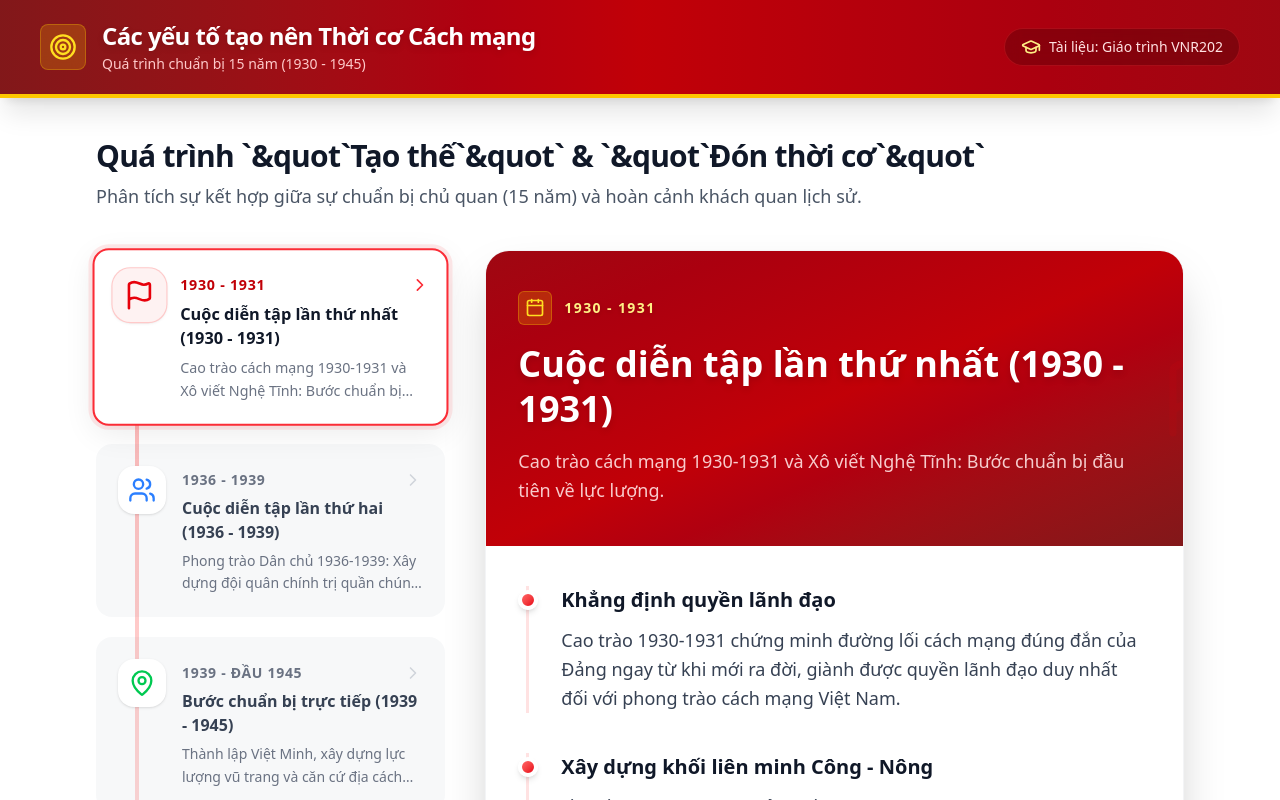
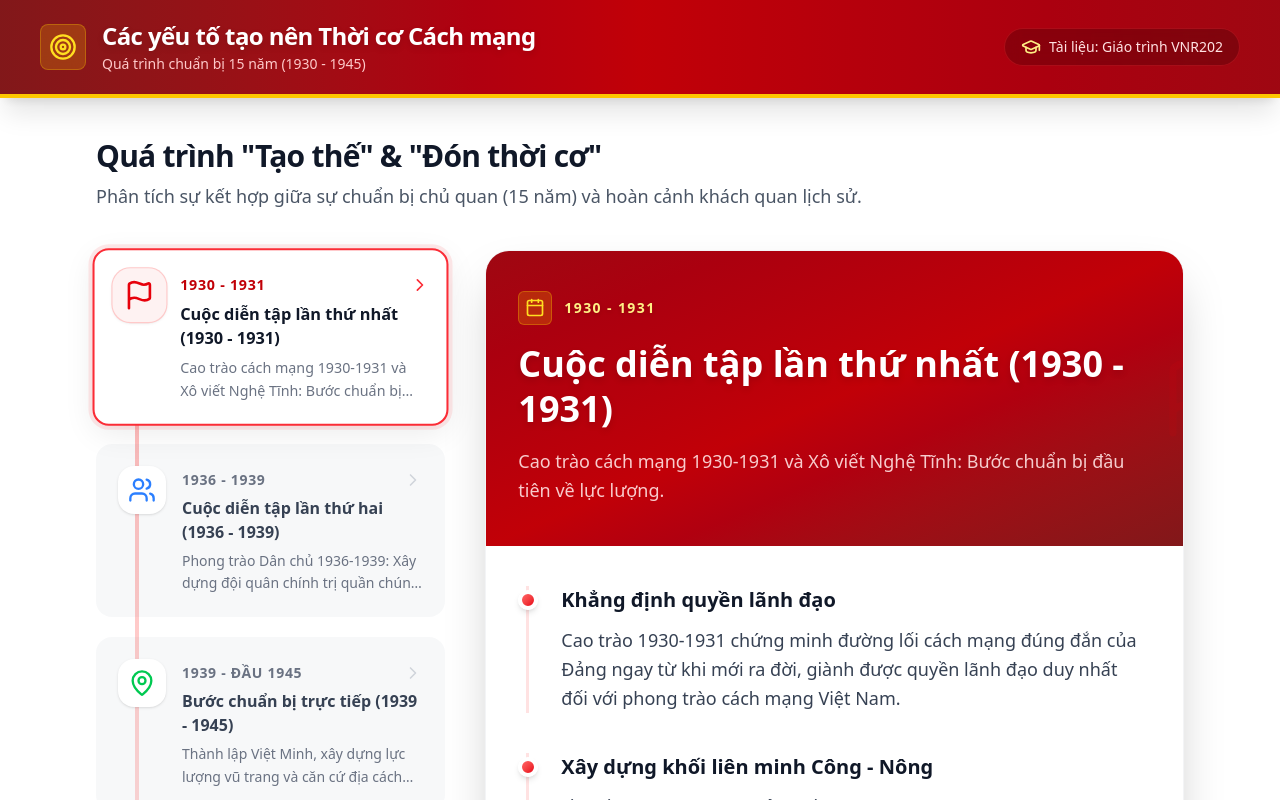
Before and after one commit to BLonggg608/vnr-1w, a Next.js app: page / in a window 1280 px wide. Shown: the top 800 px of the page. Built offline with nearby package versions, Linux system fonts and the light colour scheme.

Commit message:
fix: correct HTML entity usage in title for consistency

```diff
--- a/app/page.tsx
+++ b/app/page.tsx
@@ -217,7 +217,7 @@ export default function App() {
 
         {/* Phần Title Content được căn lề trái (text-left) thống nhất trên mọi thiết bị */}
         <div className="mb-10 text-left">
-          <h2 className="text-3xl font-extrabold text-gray-900 tracking-tight">Quá trình `&quot`Tạo thế`&quot` & `&quot`Đón thời cơ`&quot`</h2>
+          <h2 className="text-3xl font-extrabold text-gray-900 tracking-tight">Quá trình &quot;Tạo thế&quot; & &quot;Đón thời cơ&quot;</h2>
           <p className="mt-2 text-lg text-gray-600">Phân tích sự kết hợp giữa sự chuẩn bị chủ quan (15 năm) và hoàn cảnh khách quan lịch sử.</p>
         </div>
 
```
